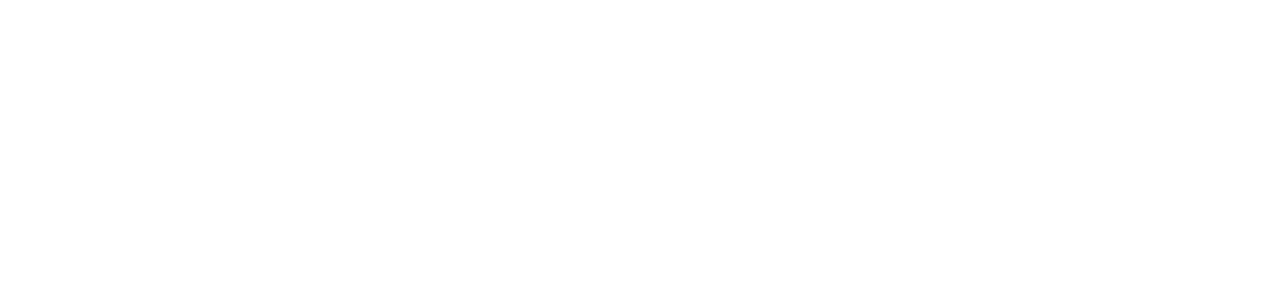
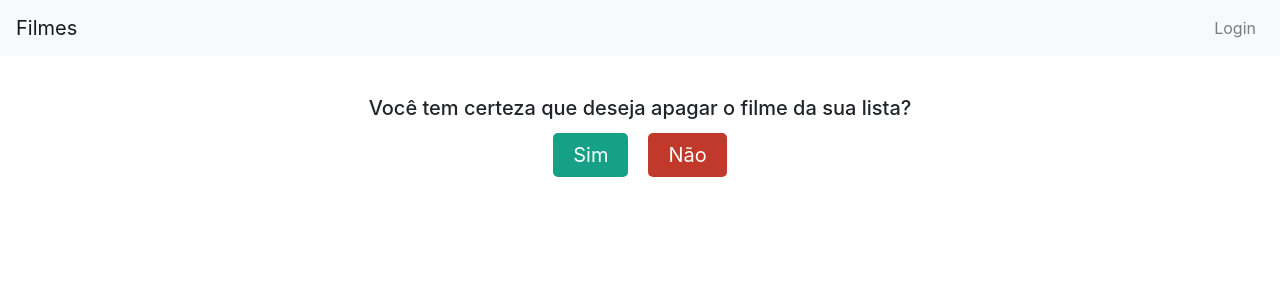
Before and after one commit to thaisrmesquita/movie-catalog, a React (Create React App) app in the folder frontend/: page /movies/delete/1 in a window 1280 px wide. Shown: the top 300 px of the page. Built offline with nearby package versions, Linux system fonts and the light colour scheme; no server answers.

Commit message:
Adicionada página de delete de um filme da lista pessoal

```diff
--- /dev/null
+++ b/frontend/src/components/Movie/PersonalCatalogMovie/index.js
@@ -0,0 +1,48 @@
+import React, { useState, useEffect } from 'react';
+import api from '../../../services/api';
+import './personalCatalog.css';
+import { Link } from 'react-router-dom';
+
+const PersonalCatalogMovie = () => {
+
+    const [movies, setMovies] = useState([]);
+    const id = localStorage.getItem('userId');
+
+    useEffect(()=> {
+        api.get(`dashboard`, {
+            headers: {
+                user_id:id
+            }
+        }).then(response => {
+            setMovies(response.data);
+            console.log(movies);
+        })
+    }, [movies]);
+
+    const handleDelete = (id) => {
+        const idDoFilme = id;
+        return console.log(idDoFilme);
+    }
+
+    return (
+        <div className="container-personal-catalog">
+            <h1 className="title-personal-catalog">Catalogo Pessoal</h1>
+            <div className="container-card">
+                {movies.map(movie => (
+                    <div className="card" key={movie._id}>
+                        <span className="title-card">{movie.title}</span>
+                        <img className="image-card" src={movie.folder_url} />
+                        <span className="resume-card">{movie.summarized_plot}</span>
+                        <div className="container-buttons">
+                            <Link to={`/movies/${movie.id}`} className="button">Acessar</Link>
+                            <Link href="" className="button">Atualizar</Link>
+                            <Link to={`/movies/delete/${movie.id}`} onClick={ handleDelete(`${movie.id}`) } className="button">Deletar</Link>
+                        </div>
+                    </div>
+                ))}
+            </div>
+        </div>
+    )
+}
+
+export default PersonalCatalogMovie;
--- /dev/null
+++ b/frontend/src/components/Movie/PersonalCatalogMovie/personalCatalog.css
@@ -0,0 +1,56 @@
+.title-personal-catalog {
+font-size: 20px;
+text-align: center;
+}
+
+.container-card {
+    display: flex;
+    flex-direction: column;
+}
+
+.container-card .card {
+    width: 90%;
+    margin: 0 auto;
+    margin-bottom: 20px;
+}
+
+.container-card .card .image-card {
+    width: 100%;
+}
+
+.container-card .card .title-card {
+    padding: 20px;
+    text-align: center;
+}
+.container-card .card .resume-card {
+    padding: 20px;
+    text-align: center;
+}
+.container-buttons {
+    margin-bottom: 30px;
+}
+.container-buttons .button {
+    margin: 10px;
+    padding: 10px;
+    color: #fff;
+    border-radius: 5px;
+}
+.container-buttons .button:nth-child(1) {
+    background-color: #2980b9;
+}
+.container-buttons .button:nth-child(2) {
+    background-color: #27ae60;
+}
+.container-buttons .button:nth-child(3) {
+    background-color: #c0392b;
+}
+
+@media(min-width: 750px) {
+    .container-card {
+        flex-direction: row;
+    }
+    .container-card .card {
+        width: 300px;
+        margin: 30px;
+    }
+}
--- /dev/null
+++ b/frontend/src/pages/Dashboard/dashboard.css
@@ -0,0 +1,11 @@
+.dashboard .dashboard-container {
+    width: 90%;
+    margin: 0 auto;
+}
+.dashboard .text-main-dashboard {
+    font-size: 16px;
+    text-align: right;
+    margin-top: 30px;
+    margin-right: 30px;
+    margin-bottom: 30px;
+}
--- a/frontend/src/pages/Dashboard/index.js
+++ b/frontend/src/pages/Dashboard/index.js
@@ -1,12 +1,17 @@
 import React from 'react';
 import Header from '../../components/Header';
+import PersonalCatalogMovie from '../../components/Movie/PersonalCatalogMovie';
+import './dashboard.css';
 
 const Dashboard = () => {
     const name = localStorage.getItem('userName');
     return (
-        <div>
+        <div className="dashboard">
             <Header />
-    <h1>Seja bem-vindo { name }</h1>
+            <h1 className="text-main-dashboard">Seja bem-vindo, { name }</h1>
+            <div className="dashboard-container">
+                <PersonalCatalogMovie />
+            </div>
         </div>
     )
 }
--- /dev/null
+++ b/frontend/src/pages/Movie/MovieDelete/index.js
@@ -0,0 +1,47 @@
+import React, { useState, useEffect } from 'react';
+import api from '../../../services/api';
+import Header from '../../../components/Header';
+import { Link, useHistory } from 'react-router-dom';
+import './movie-delete.css';
+
+const MovieDelete = (props) => {
+    const id = props.match.params.id;
+    const [movie, setMovie] = useState([]);
+
+    const history = useHistory();
+
+    useEffect(()=>{
+        api.get(`movies/${id}`).then( response => {
+            setMovie(response.data);
+        })
+    }, []);
+
+    function handleDelete() {
+        api.delete(`movies/${id}`, {
+            headers: {
+                user_id: movie.user
+            }
+        }).then(response => {
+            setMovie(response.data);
+        })
+        history.push('/dashboard');
+    }
+    function handleBack() {
+        history.push('/dashboard');
+    }
+
+    return (
+    <div>
+        <Header />
+        <div className="container-info-delete">
+            <h1 className="info-delete-title">Você tem certeza que deseja apagar o filme {movie.title} da sua lista?</h1>
+            <div className="container-btn-delete">
+                <Link className="btn-delete" onClick={handleDelete}>Sim</Link>
+                <Link className="btn-delete" onClick={handleBack}>Não</Link>
+            </div>
+        </div>
+    </div>
+    )
+}
+
+export default MovieDelete;
--- /dev/null
+++ b/frontend/src/pages/Movie/MovieDelete/movie-delete.css
@@ -0,0 +1,37 @@
+.container-info-delete {
+    width: 90%;
+    margin: 0 auto;
+    margin-top: 40px;
+}
+
+.container-info-delete .info-delete-title {
+    font-size: 14px;
+    text-align: center;
+}
+.container-info-delete .container-btn-delete {
+    text-align: center;
+    margin-top: 20px;
+}
+.container-info-delete .container-btn-delete .btn-delete {
+    margin: 10px;
+    padding: 10px 20px;
+    color: #fff;
+    border-radius: 5px;
+    font-size: 14px;
+}
+
+.container-info-delete .container-btn-delete .btn-delete:nth-child(1) {
+    background-color: #16a085;
+}
+.container-info-delete .container-btn-delete .btn-delete:nth-child(2) {
+    background-color: #c0392b;
+}
+
+@media(min-width: 750px){
+    .container-info-delete .info-delete-title {
+        font-size: 20px;
+    }
+    .container-info-delete .container-btn-delete .btn-delete {
+        font-size: 20px;
+    }
+}
--- a/frontend/src/routes.js
+++ b/frontend/src/routes.js
@@ -6,6 +6,7 @@
 import Login from './pages/Login';
 import Dashboard from './pages/Dashboard';
 import Register from './pages/Register';
+import MovieDelete from './pages/Movie/MovieDelete';
 
 export default function Routes() {
     return (
@@ -14,6 +15,7 @@
                 <Route path="/" exact component={ Home }/>
                 <Route path="/login" component={ Login } />
                 <Route path="/movies/:id" exact component={ Movie }/>
+                <Route path="/movies/delete/:id" exact component={ MovieDelete }/>
                 <Route path="/dashboard" exact component={ Dashboard }/>
                 <Route path="/register" exact component={ Register }/>
             </Switch>
```
Also changed, not shown: frontend/src/components/Forms/Movie/form-movie.css (added), frontend/src/components/Forms/Movie/index.js (added).
